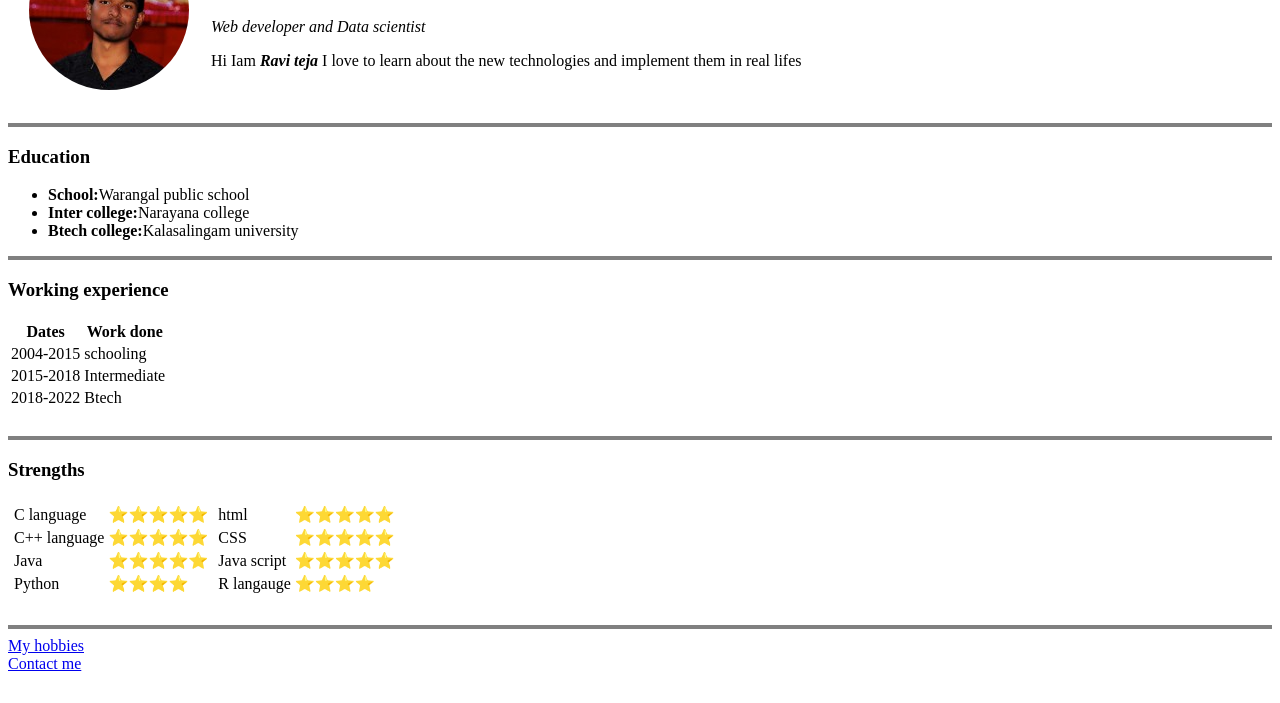
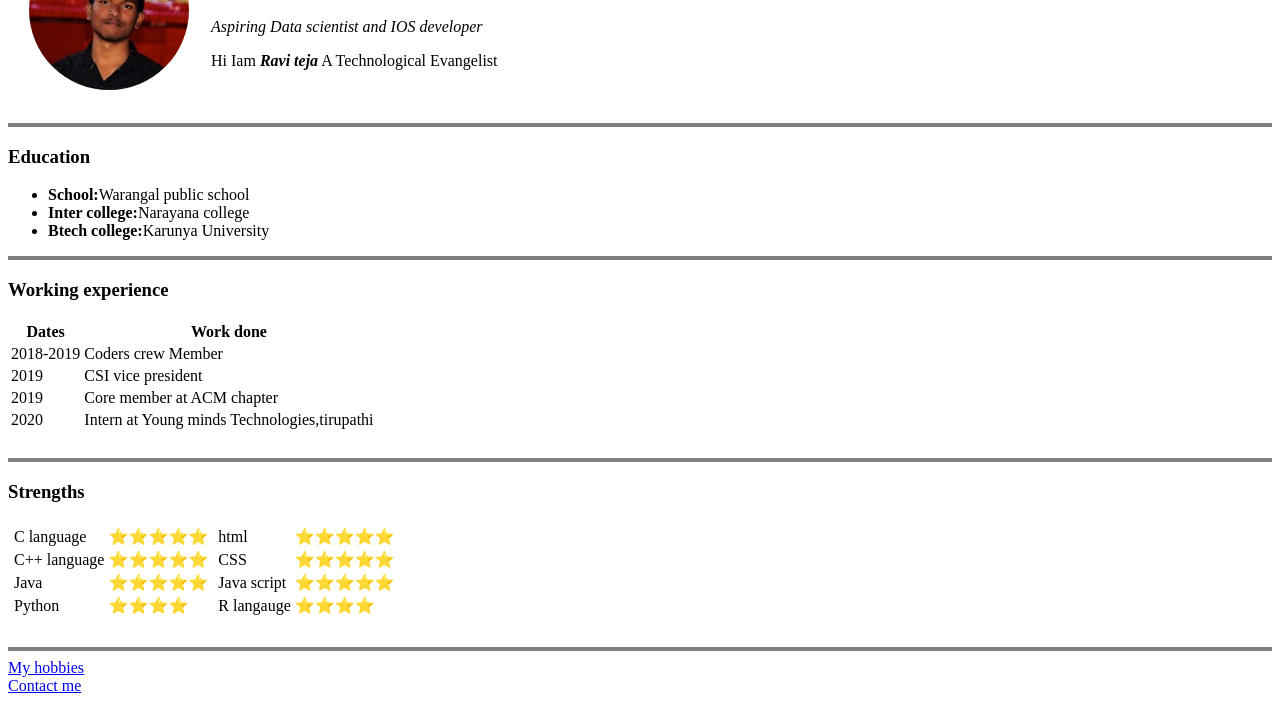
Before and after one commit to yamsani-raviteja/CV, a plain HTML site: page index.html in a window 1280 px wide. Shown: the part 99-802 px from the top of the page. Drawn offline with Linux system fonts and the light colour scheme; files whose address does not match are found by name.

Commit message:
Update index.html

```diff
--- a/index.html
+++ b/index.html
@@ -11,8 +11,8 @@
   <td><img src="images//ravi.png" alt="Ravi teja yamsani Profile picture"></td>
   <td>
     <h1>Ravi teja Yamsani</h1>
-    <p><em> Web developer and Data scientist</em> </p>
-    <p>Hi Iam <strong><em>Ravi teja</em></strong> I love to learn about the new technologies and implement them in real lifes</p></td>
+    <p><em>Aspiring Data scientist and IOS developer</em> </p>
+    <p>Hi Iam <strong><em>Ravi teja</em></strong> A Technological Evangelist </p></td>
 </table>
 
   <hr size="4" noshade>
@@ -20,7 +20,7 @@
   <ul cellspacing="20">
     <li><strong>School:</strong>Warangal public school</li>
     <li><strong>Inter college:</strong>Narayana college</li>
-    <li><strong>Btech college:</strong>Kalasalingam university</li>
+    <li><strong>Btech college:</strong>Karunya University</li>
   </ul>
   <hr size="4" noshade>
   <h3>Working experience</h3>
@@ -31,16 +31,20 @@
     </thead>
     <tbody>
       <tr>
-        <td>2004-2015</td>
-        <td>schooling</td>
+        <td>2018-2019</td>
+        <td>Coders crew Member</td>
       </tr>
       <tr>
-        <td>2015-2018</td>
-        <td>Intermediate</td>
+        <td>2019</td>
+        <td>CSI vice president</td>
       </tr>
       <tr>
-        <td>2018-2022</td>
-        <td>Btech</td>
+        <td>2019</td>
+        <td>Core member at ACM chapter</td>
+      </tr>
+      <tr>
+        <td>2020</td>
+        <td>Intern at Young minds Technologies,tirupathi</td>
       </tr>
     </tbody>
   </table>
@@ -93,6 +97,7 @@
   <br>
   <a href="contact_me.html">Contact me</a>
   <br>
+
 </body>
 
 </html>
```
